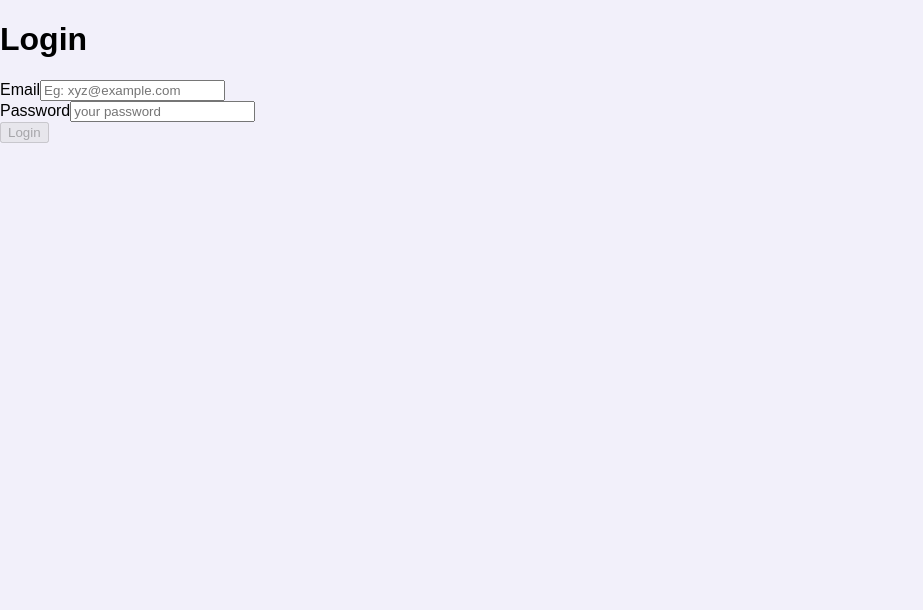
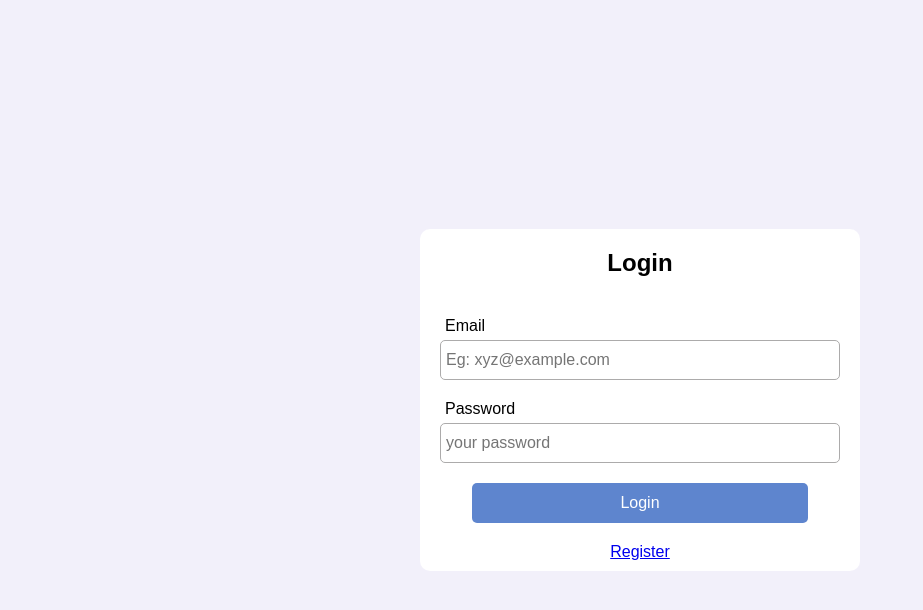
Before and after one commit to abhi-13-07/notes-app, a React (Create React App) app in the folder client/: page /login in a window 1280 px wide. Shown: the top 610 px of the page, without its empty margins (0-923 px from the left). Built offline with nearby package versions, Linux system fonts and the light colour scheme; no server answers.

Commit message:
Style Login page

```diff
--- a/client/src/App.css
+++ b/client/src/App.css
@@ -7,6 +7,7 @@
 	--card-width: 400px;
 	--danger-color: #f55757;
 	--primary-color: cornflowerblue;
+	--primary-color-disabled: rgb(94, 133, 206);
 	--success-color: rgb(19, 153, 19);
 	--warinig-color: rgb(241, 241, 50);
 	--heading-font-family: 'Poppins';
@@ -174,6 +175,7 @@ body {
 	border-radius: 5px;
 	padding: 10px 0 10px 5px;
 	outline: none;
+	font-size: 16px;
 	width: var(--card-width);
 }
 
@@ -236,6 +238,55 @@ body {
 .btn-primary {
 	color: white;
 	background-color: var(--primary-color);
+	cursor: pointer;
+	border: none;
+}
+
+.btn-primary:disabled {
+	background: var(--primary-color-disabled);
+	cursor: not-allowed;
+}
+
+.bg-white {
+	background-color: white;
+	border-radius: 10px;
+}
+
+.form-group {
+	display: grid;
+	align-items: flex-start;
+	margin: 10px;
+}
+
+.form-group label {
+	margin-bottom: 5px;
+	padding-left: 5px;
+}
+
+.center {
+	display: flex;
+	align-items: center;
+	justify-content: center;
+	min-height: 100vh;
+}
+
+.text-center {
+	text-align: center;
+}
+
+.flex-center-column {
+	display: flex;
+	align-items: center;
+	justify-content: center;
+	flex-direction: column;
+	padding: 10px;
+}
+
+.btn-block {
+	margin-top: 10px;
+	width: 80%;
+	height: 40px;
+	font-size: 16px;
 }
 
 .section {
@@ -292,6 +343,8 @@ body {
 	display: block;
 }
 
+/* Login Page styles */
+
 @media (max-width: 720px) {
 	:root {
 		--card-width: 300px;
--- a/client/src/Pages/Login.jsx
+++ b/client/src/Pages/Login.jsx
@@ -1,7 +1,8 @@
 import React, { useState } from 'react';
 import AuthApi from '../Api/AuthApi';
 import { useAuth } from '../Context/AuthProvider';
-import { useHistory } from 'react-router-dom';
+import { Link, useHistory } from 'react-router-dom';
+import { Input } from '../Components';
 
 const defaultFormError = {
 	email: '',
@@ -92,12 +93,13 @@ const Login = () => {
 	};
 
 	return (
-		<div>
-			<h1>Login</h1>
-			<form onSubmit={handleSubmit}>
-				<div>
+		<section className="center">
+			<div className="bg-white">
+				<h1 className="text-center">Login</h1>
+				<form onSubmit={handleSubmit} className="flex-center-column">
+					<div className="form-group">
 						<label htmlFor="email">Email</label>
-					<input
+						<Input
 							type="email"
 							id="email"
 							placeholder="Eg: xyz@example.com"
@@ -106,9 +108,9 @@ const Login = () => {
 						/>
 						{formError.email && <p>{formError.email}</p>}
 					</div>
-				<div>
+					<div className="form-group">
 						<label htmlFor="password">Password</label>
-					<input
+						<Input
 							type="password"
 							id="password"
 							placeholder="your password"
@@ -121,9 +123,15 @@ const Login = () => {
 						type="submit"
 						value={loading ? 'Logging in...' : 'Login'}
 						disabled={!canSubmit || loading}
+						className="btn-block btn-primary"
+						style={{ borderRadius: '5px' }}
 					/>
 				</form>
+				<div className="text-center" style={{ padding: '10px' }}>
+					<Link to="/register">Register</Link>
 				</div>
+			</div>
+		</section>
 	);
 };
 
```
Lines whose indentation alone changed are shown as unchanged.
